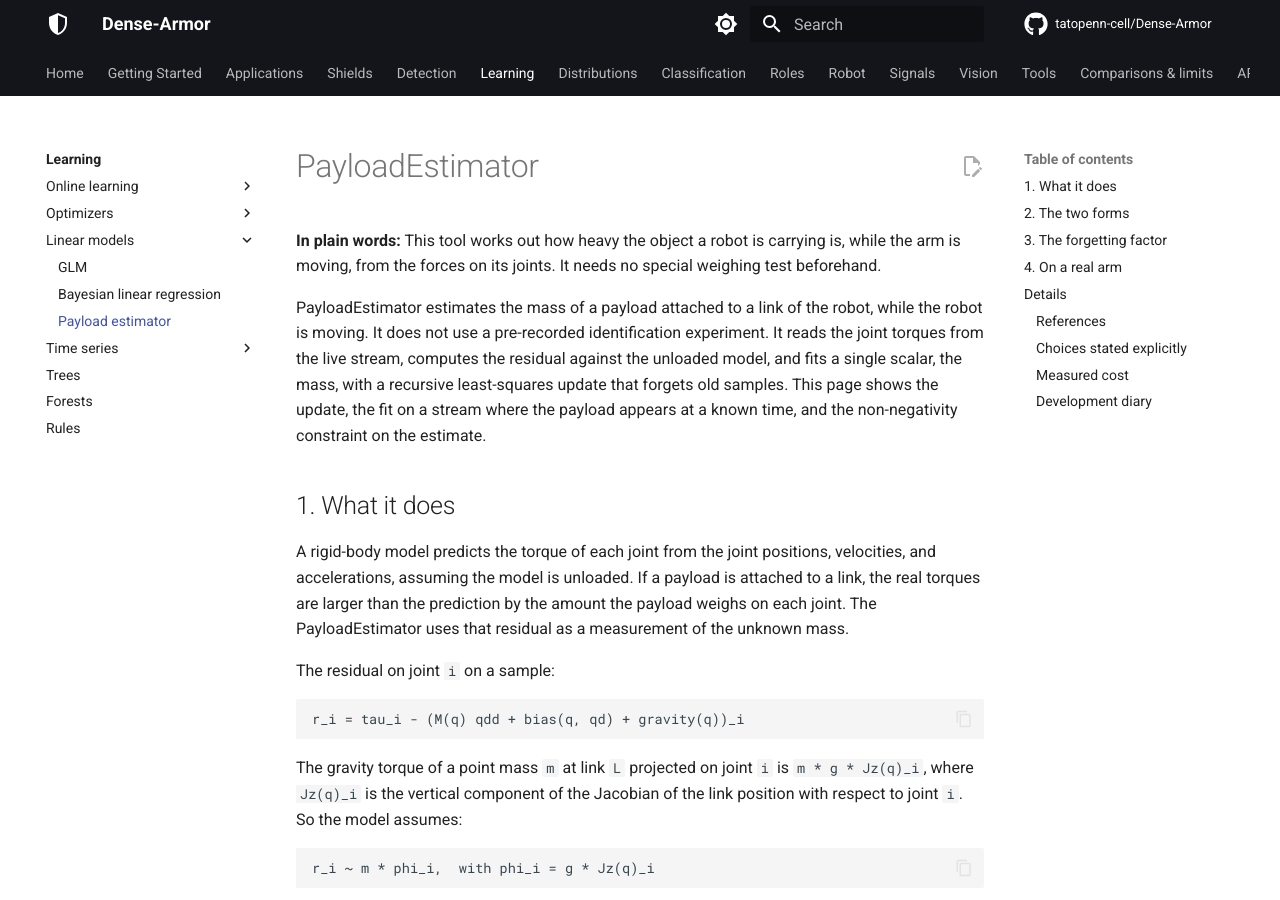
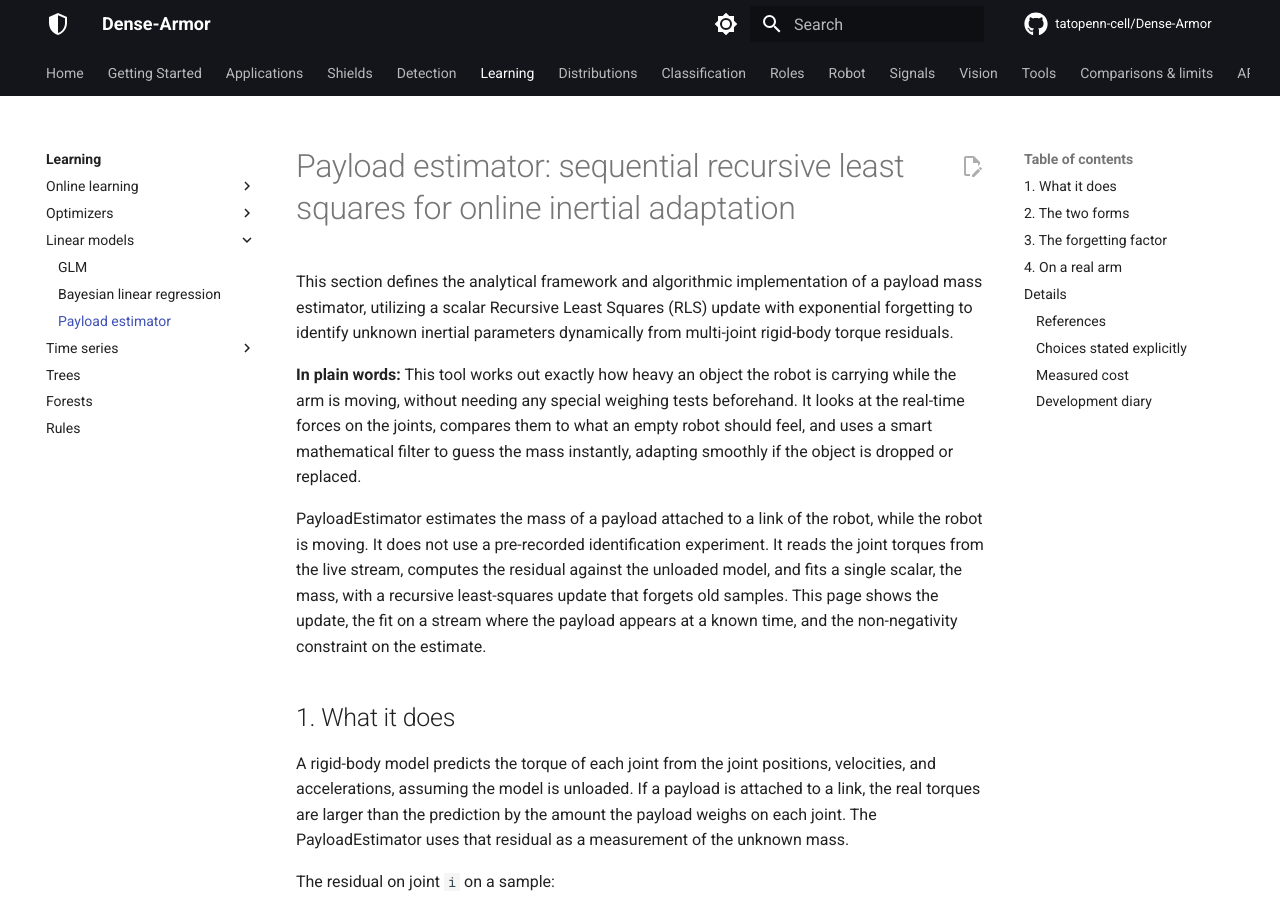
Before and after one commit to tatopenn-cell/Dense-Armor, an MkDocs documentation site: the page built from docs/linear/payload.md, in a window 1280 px wide and 900 px high. Built offline with MkDocs 1.6.1 and Material for MkDocs 9.7.7, drawn with Linux system fonts in a browser that asks for light colours; comment, search, counter and statistics services are not loaded.

Commit message:
Revise PayloadEstimator description for clarity
Updated the description of the PayloadEstimator to clarify its functionality and implementation details.

```diff
--- a/docs/linear/payload.md
+++ b/docs/linear/payload.md
@@ -1,6 +1,9 @@
-# PayloadEstimator
+# Payload estimator: sequential recursive least squares for online inertial adaptation
 
-**In plain words:** This tool works out how heavy the object a robot is carrying is, while the arm is moving, from the forces on its joints. It needs no special weighing test beforehand.
+This section defines the analytical framework and algorithmic implementation of a payload mass estimator, utilizing a scalar Recursive Least Squares (RLS) update with exponential forgetting to identify unknown inertial parameters dynamically from multi-joint rigid-body torque residuals.
+
+**In plain words:** This tool works out exactly how heavy an object the robot is carrying while the arm is moving, without needing any special weighing tests beforehand. It looks at the real-time forces on the joints, compares them to what an empty robot should feel, and uses a smart mathematical filter to guess the mass instantly, adapting smoothly if the object is dropped or replaced.
+
 
 PayloadEstimator estimates the mass of a payload attached to a link of the
 robot, while the robot is moving. It does not use a pre-recorded
```
